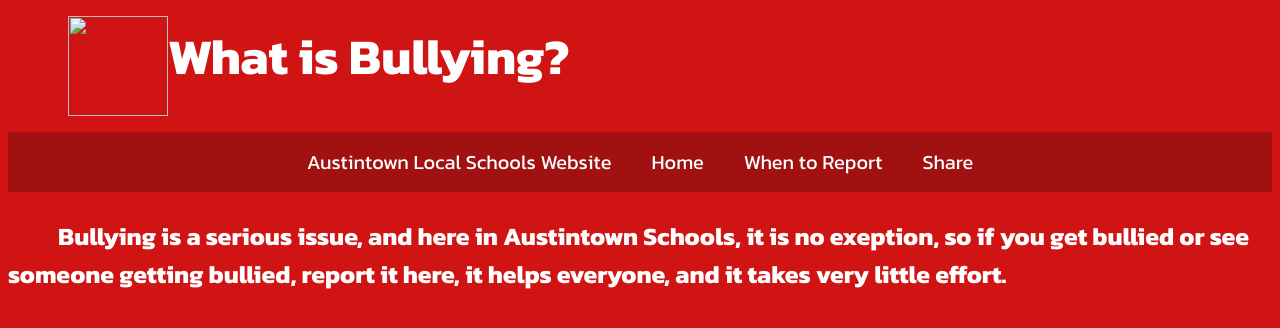
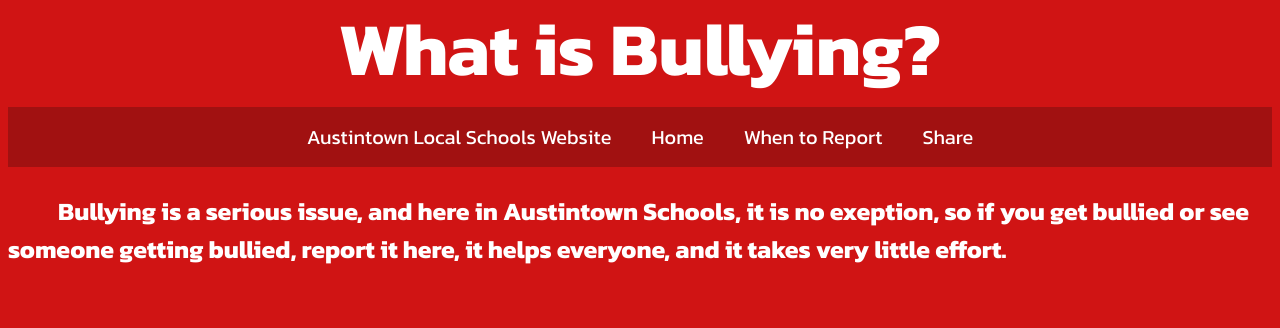
Before and after one commit to antibully/antibully, a plain HTML site: page index.html in a window 1280 px wide. Drawn offline with Linux system fonts and the light colour scheme.

Commit message:
Update index.html

```diff
--- a/index.html
+++ b/index.html
@@ -56,11 +56,11 @@
       border: 5px solid #007700;
       box-shadow:0 2px #006600;
       }
-      figcaption {
+      strong {
 
       	font-family:Kanit;
       	line-height:10px;
-        font-size: 50px;
+        font-size: 75px;
       	color:white;
 			}
      h2 {
@@ -107,8 +107,9 @@
 	<link rel="icon" type="image/x-icon" href="/antibully/icon.png">
   </head>
   <body>
-  <figure><img src="header.png"><br><br><strong><figcaption>What is Bullying?</figcaption></strong></figure>
-<br><br><br>
+  <br><br>
+<strong> <center>What is Bullying?</center></strong>
+<br><br>
  <div width="100%" style="background-color:#a11111; padding: 15px 20px;"><center><a class="top"  href="http://www.austintownschools.org/" target="_blank">Austintown Local Schools Website</a><a class="top" href="https://austintownschools.github.io/antibully">Home</a><a class="top" href="https://austintownschools.org/antibully/whentoreport.html">When to Report</a><a class="top" onclick="copyText()">Share</a></center></div>
       <h3 style="text-indent:50px;">Bullying is a serious issue, and here in Austintown Schools, it is no exeption, so if you get bullied or see someone getting bullied, report it here, it helps everyone, and it takes very little effort.</h3>
   </body>
```
